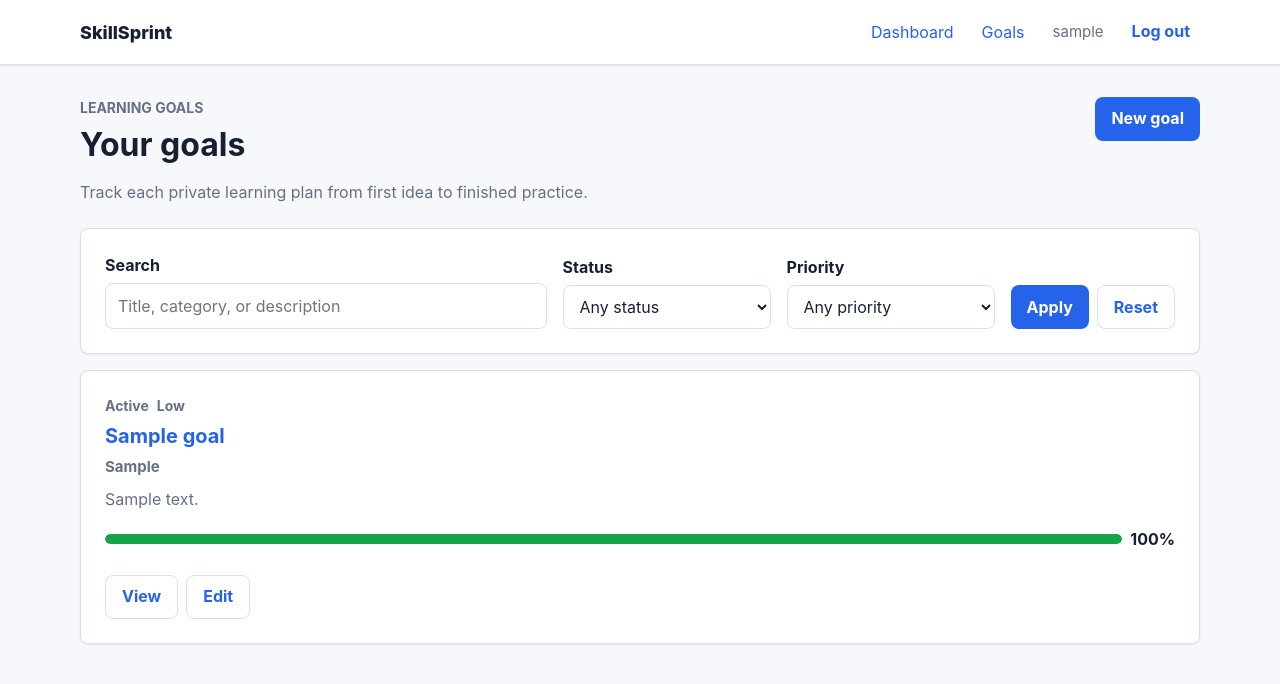
After one commit to htooaunglynn/Capstone, a Django app: page /goals/ in a window 1280 px wide. The commit adds this page. Shown: the top 684 px of the page. Run offline with Django 5.2, Linux system fonts and the light colour scheme; a user stored in the database is signed in; tables that the repository leaves empty hold one stand-in row (values such as "Sample post").

Commit message:
Goal CRUD

```diff
--- a/planner/static/planner/css/styles.css
+++ b/planner/static/planner/css/styles.css
@@ -397,6 +397,115 @@ p {
   margin-top: var(--space-2);
 }
 
+.page-header {
+  display: flex;
+  align-items: flex-start;
+  justify-content: space-between;
+  gap: var(--space-2);
+  margin-bottom: var(--space-3);
+}
+
+.full-panel {
+  max-width: none;
+}
+
+.filter-form {
+  display: grid;
+  align-items: end;
+  grid-template-columns: minmax(16rem, 1fr) minmax(10rem, 13rem) minmax(10rem, 13rem) auto;
+  gap: var(--space-2);
+}
+
+.filter-actions {
+  display: flex;
+  gap: var(--space-1);
+}
+
+.goal-grid {
+  display: grid;
+  grid-template-columns: repeat(auto-fit, minmax(min(100%, 18rem), 1fr));
+  gap: var(--space-2);
+  margin-top: var(--space-2);
+}
+
+.goal-card {
+  display: grid;
+  align-content: start;
+  gap: var(--space-1);
+}
+
+.goal-card h2 {
+  margin-bottom: 0;
+  font-size: 1.25rem;
+}
+
+.card-meta {
+  display: flex;
+  flex-wrap: wrap;
+  gap: var(--space-1);
+  color: var(--color-muted);
+  font-size: 0.875rem;
+  font-weight: 700;
+}
+
+.goal-category,
+.muted {
+  color: var(--color-muted);
+  font-size: 0.9375rem;
+  font-weight: 700;
+}
+
+.progress-summary {
+  display: grid;
+  align-items: center;
+  grid-template-columns: 1fr auto;
+  gap: var(--space-1);
+  margin-top: var(--space-1);
+}
+
+.progress-large {
+  margin-block: var(--space-2);
+}
+
+.progress-bar {
+  overflow: hidden;
+  height: 0.625rem;
+  border-radius: 999px;
+  background: #e8edf5;
+}
+
+.progress-bar span {
+  display: block;
+  height: 100%;
+  border-radius: inherit;
+  background: var(--color-accent);
+}
+
+.form-grid {
+  display: grid;
+  grid-template-columns: repeat(2, minmax(0, 1fr));
+  gap: var(--space-2);
+}
+
+.detail-layout {
+  display: grid;
+  gap: var(--space-2);
+}
+
+.section-heading {
+  display: flex;
+  align-items: baseline;
+  justify-content: space-between;
+  gap: var(--space-2);
+}
+
+.item-list {
+  display: grid;
+  gap: var(--space-1);
+  margin: var(--space-2) 0 0;
+  padding-left: 1.25rem;
+}
+
 .eyebrow {
   margin: 0 0 var(--space-1);
   color: var(--color-muted);
@@ -485,6 +594,27 @@ p {
     width: 100%;
   }
 
+  .page-header,
+  .filter-form,
+  .form-grid,
+  .section-heading {
+    grid-template-columns: 1fr;
+  }
+
+  .page-header,
+  .section-heading {
+    align-items: stretch;
+    flex-direction: column;
+  }
+
+  .filter-actions {
+    flex-direction: column;
+  }
+
+  .filter-actions .button {
+    width: 100%;
+  }
+
   h1 {
     font-size: 1.625rem;
   }
--- a/planner/templates/planner/base.html
+++ b/planner/templates/planner/base.html
@@ -15,6 +15,7 @@
       <div class="nav-links" id="primary-navigation">
         {% if user.is_authenticated %}
           <a href="{% url 'dashboard' %}">Dashboard</a>
+          <a href="{% url 'goal_list' %}">Goals</a>
           <span class="nav-user" aria-label="Signed in user">{{ user.username }}</span>
           <form class="nav-form" method="post" action="{% url 'logout' %}">
             {% csrf_token %}
--- /dev/null
+++ b/planner/templates/planner/goal_list.html
@@ -0,0 +1,80 @@
+{% extends "planner/base.html" %}
+
+{% block title %}Goals | SkillSprint{% endblock %}
+
+{% block content %}
+  <section class="page-header">
+    <div>
+      <p class="eyebrow">Learning goals</p>
+      <h1>Your goals</h1>
+      <p>Track each private learning plan from first idea to finished practice.</p>
+    </div>
+    <a class="button" href="{% url 'goal_create' %}">New goal</a>
+  </section>
+
+  <section class="panel full-panel">
+    <form class="filter-form" method="get">
+      <div class="form-field">
+        <label for="goal-search">Search</label>
+        <input id="goal-search" type="search" name="q" value="{{ search_query }}" placeholder="Title, category, or description">
+      </div>
+      <div class="form-field">
+        <label for="goal-status">Status</label>
+        <select id="goal-status" name="status">
+          <option value="">Any status</option>
+          {% for value, label in status_choices %}
+            <option value="{{ value }}"{% if status_filter == value %} selected{% endif %}>{{ label }}</option>
+          {% endfor %}
+        </select>
+      </div>
+      <div class="form-field">
+        <label for="goal-priority">Priority</label>
+        <select id="goal-priority" name="priority">
+          <option value="">Any priority</option>
+          {% for value, label in priority_choices %}
+            <option value="{{ value }}"{% if priority_filter == value %} selected{% endif %}>{{ label }}</option>
+          {% endfor %}
+        </select>
+      </div>
+      <div class="filter-actions">
+        <button type="submit">Apply</button>
+        <a class="button button-secondary" href="{% url 'goal_list' %}">Reset</a>
+      </div>
+    </form>
+  </section>
+
+  <section class="goal-grid" aria-label="Goal results">
+    {% for goal in goals %}
+      <article class="card goal-card">
+        <div class="card-meta">
+          <span>{{ goal.get_status_display }}</span>
+          <span>{{ goal.get_priority_display }}</span>
+        </div>
+        <h2><a href="{% url 'goal_detail' goal.id %}">{{ goal.title }}</a></h2>
+        {% if goal.category %}
+          <p class="goal-category">{{ goal.category }}</p>
+        {% endif %}
+        {% if goal.description %}
+          <p>{{ goal.description|truncatewords:24 }}</p>
+        {% else %}
+          <p>No description yet.</p>
+        {% endif %}
+        <div class="progress-summary" aria-label="Goal progress">
+          <div class="progress-bar">
+            <span style="width: {{ goal.progress_percentage }}%"></span>
+          </div>
+          <strong>{{ goal.progress_percentage }}%</strong>
+        </div>
+        <div class="actions">
+          <a class="button button-secondary" href="{% url 'goal_detail' goal.id %}">View</a>
+          <a class="button button-secondary" href="{% url 'goal_edit' goal.id %}">Edit</a>
+        </div>
+      </article>
+    {% empty %}
+      <div class="empty-state">
+        No goals match this view.
+        <a href="{% url 'goal_create' %}">Create your first goal</a>.
+      </div>
+    {% endfor %}
+  </section>
+{% endblock %}
--- a/planner/urls.py
+++ b/planner/urls.py
@@ -8,6 +8,11 @@ urlpatterns = [
     path('accounts/logout/', views.logout_page, name='logout'),
     path('accounts/register/', views.register, name='register'),
     path('dashboard/', views.dashboard, name='dashboard'),
+    path('goals/', views.goal_list, name='goal_list'),
+    path('goals/new/', views.goal_create, name='goal_create'),
+    path('goals/<int:goal_id>/', views.goal_detail, name='goal_detail'),
+    path('goals/<int:goal_id>/edit/', views.goal_edit, name='goal_edit'),
+    path('goals/<int:goal_id>/delete/', views.goal_delete, name='goal_delete'),
     path('api/auth/register/', views.AuthRegisterAPIView.as_view(), name='api_auth_register'),
     path('api/auth/login/', views.AuthLoginAPIView.as_view(), name='api_auth_login'),
     path('api/auth/refresh/', views.AuthRefreshAPIView.as_view(), name='api_auth_refresh'),
--- a/planner/views.py
+++ b/planner/views.py
@@ -2,13 +2,15 @@ from django.contrib import messages
 from django.contrib.auth import login, logout
 from django.contrib.auth.decorators import login_required
 from django.contrib.auth.views import LoginView
-from django.shortcuts import redirect, render
+from django.db.models import Q
+from django.shortcuts import get_object_or_404, redirect, render
 from django.views.decorators.http import require_POST
 from rest_framework import permissions, status
 from rest_framework.response import Response
 from rest_framework.views import APIView
 
-from .forms import RegisterForm
+from .forms import GoalForm, RegisterForm
+from .models import Goal, GoalStatus, Priority
 from .serializers import (
     LoginSerializer,
     LogoutSerializer,
@@ -56,6 +58,108 @@ def logout_page(request):
 @login_required
 def dashboard(request):
     return render(request, 'planner/dashboard.html')
+
+
+@login_required
+def goal_list(request):
+    goals = Goal.objects.filter(user=request.user)
+    search_query = request.GET.get('q', '').strip()
+    status_filter = request.GET.get('status', '').strip()
+    priority_filter = request.GET.get('priority', '').strip()
+
+    if search_query:
+        goals = goals.filter(
+            Q(title__icontains=search_query)
+            | Q(description__icontains=search_query)
+            | Q(category__icontains=search_query)
+        )
+
+    if status_filter in GoalStatus.values:
+        goals = goals.filter(status=status_filter)
+
+    if priority_filter in Priority.values:
+        goals = goals.filter(priority=priority_filter)
+
+    context = {
+        'goals': goals,
+        'search_query': search_query,
+        'status_filter': status_filter,
+        'priority_filter': priority_filter,
+        'status_choices': GoalStatus.choices,
+        'priority_choices': Priority.choices,
+    }
+    return render(request, 'planner/goal_list.html', context)
+
+
+@login_required
+def goal_detail(request, goal_id):
+    goal = get_object_or_404(
+        Goal.objects.prefetch_related(
+            'milestones',
+            'practice_sessions',
+            'progress_notes',
+        ),
+        id=goal_id,
+        user=request.user,
+    )
+    return render(request, 'planner/goal_detail.html', {'goal': goal})
+
+
+@login_required
+def goal_create(request):
+    if request.method == 'POST':
+        form = GoalForm(request.POST)
+        if form.is_valid():
+            goal = form.save(commit=False)
+            goal.user = request.user
+            goal.save()
+            messages.success(request, 'Goal created.')
+            return redirect('goal_detail', goal_id=goal.id)
+    else:
+        form = GoalForm()
+
+    return render(
+        request,
+        'planner/goal_form.html',
+        {'form': form, 'title': 'Create goal', 'submit_label': 'Create goal'},
+    )
+
+
+@login_required
+def goal_edit(request, goal_id):
+    goal = get_object_or_404(Goal, id=goal_id, user=request.user)
+
+    if request.method == 'POST':
+        form = GoalForm(request.POST, instance=goal)
+        if form.is_valid():
+            form.save()
+            messages.success(request, 'Goal updated.')
+            return redirect('goal_detail', goal_id=goal.id)
+    else:
+        form = GoalForm(instance=goal)
+
+    return render(
+        request,
+        'planner/goal_form.html',
+        {
+            'form': form,
+            'goal': goal,
+            'title': 'Edit goal',
+            'submit_label': 'Save changes',
+        },
+    )
+
+
+@login_required
+def goal_delete(request, goal_id):
+    goal = get_object_or_404(Goal, id=goal_id, user=request.user)
+
+    if request.method == 'POST':
+        goal.delete()
+        messages.success(request, 'Goal deleted.')
+        return redirect('goal_list')
+
+    return render(request, 'planner/goal_confirm_delete.html', {'goal': goal})
 
 
 def api_success(message, data=None, response_status=status.HTTP_200_OK):
```
Also changed, not shown: planner/forms.py (+11 -0 lines), planner/templates/planner/goal_confirm_delete.html (added, +19 -0 lines), planner/templates/planner/goal_detail.html (added, +90 -0 lines), planner/templates/planner/goal_form.html (added, +56 -0 lines), planner/tests/test_goals.py (added, +132 -0 lines).
